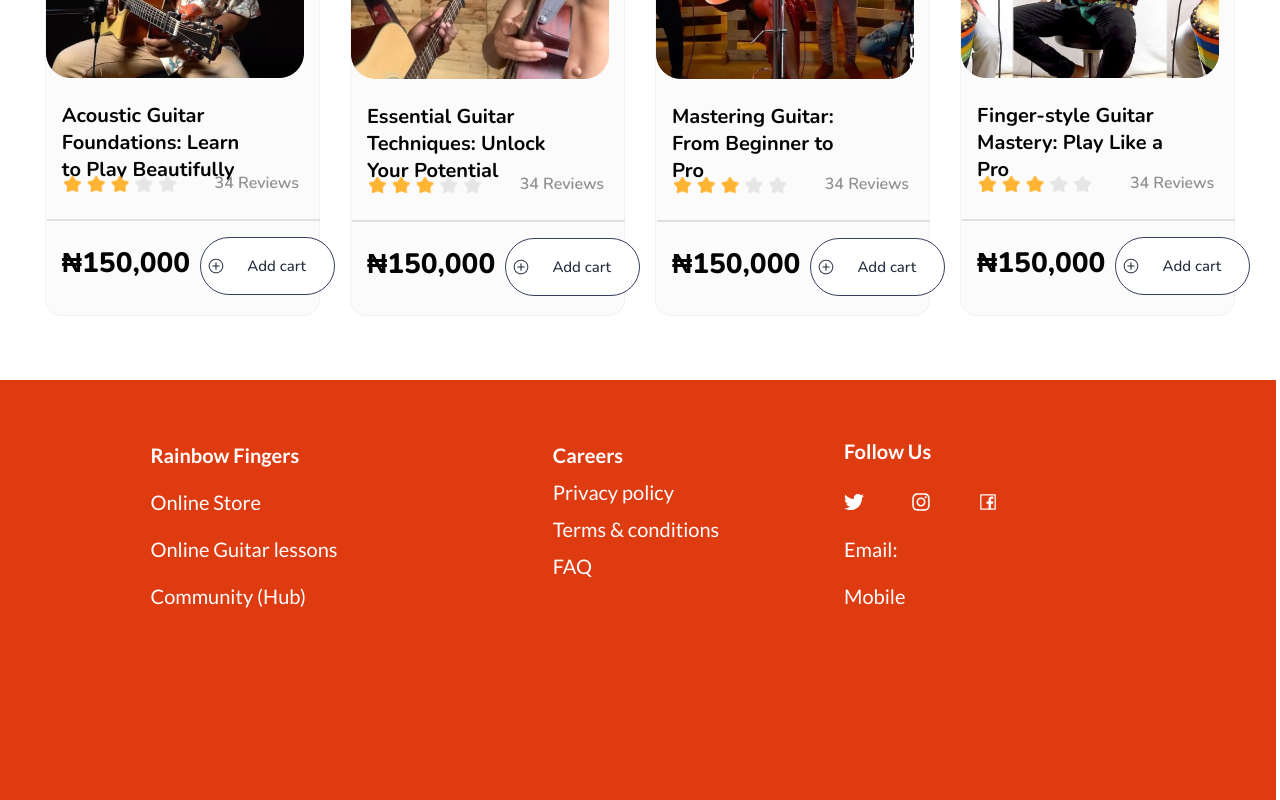
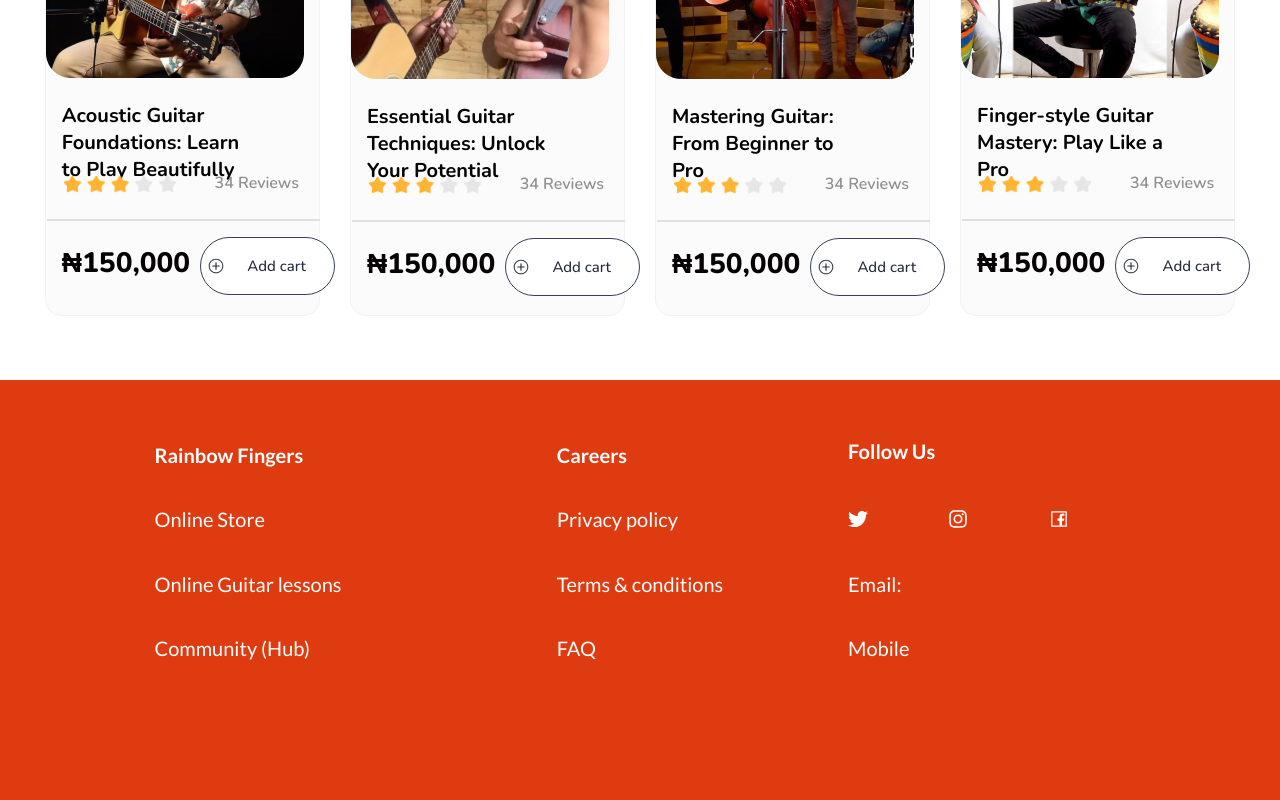
Before and after one commit to SamuelOgbonnaeze/rainbow-fingers, a Next.js app: page /Store in a window 1280 px wide. Shown: the part 2040-2840 px from the top of the page. Built offline with nearby package versions, Linux system fonts and the light colour scheme.

Commit message:
Daily commit

```diff
--- a/components/StorePage/StoreFooter.jsx
+++ b/components/StorePage/StoreFooter.jsx
@@ -2,29 +2,30 @@ import React from 'react'
 import Link from 'next/link'
 import { FaTwitter, FaInstagram } from 'react-icons/fa'
 import { AiOutlineFacebook } from 'react-icons/ai'
+import RiTwitterXFill from 'react-icons/ri'
 
 const StoreFooter = () => {
     return (
-        <div className=' w-full h-[420px] -ml-[4px] bg-[#DF3B11] text-white'>
-            <div className='grid grid-cols-2 md:grid-cols-3 gap-6  w-full mx-auto justify-between pt-[65px] px-16'>
+        <div className='w-full  h-[420px]  bg-[#DF3B11] text-white pt-[65px] '>
+            <div className='w-[90%] h-[60%] grid grid-cols-3 gap-6 mx-auto justify-between  '>
                 {/* 1st column */}
-                <div className='flex  flex-col  h-[163px]  font-lato font-normal text-[16px] lg:text-[20px] leading-[20.5px] mx-auto'>
+                <div className='flex  flex-col   font-lato font-normal text-[16px] lg:text-[20px] leading-[20.5px] mx-auto justify-between'>
                     <p className='w-full h-[20px] font-semibold'>Rainbow Fingers</p>
-                    <p className='w-full h-[20px] mt-[27px]'>Online Store</p>
-                    <p className='w-full h-[20px] mt-[27px]'>Online Guitar lessons</p>
-                    <p className='w-full h-[20px] mt-[27px]'>Community (Hub)</p>
+                    <p className='w-full h-[20px] '>Online Store</p>
+                    <p className='w-full h-[20px] '>Online Guitar lessons</p>
+                    <p className='w-full h-[20px] '>Community (Hub)</p>
                 </div>
                 {/* 2nd column */}
-                <div className='flex flex-col  h-[163px] font-lato font-normal text-[16px] lg:text-[20px] leading-[20.5px] mx-auto'>
+                <div className='flex flex-col justify-between  font-lato font-normal text-[16px] lg:text-[20px] leading-[20.5px] mx-auto'>
                     <p className='w-full h-[20px] font-semibold'>Careers</p>
-                    <p className='w-full h-[20px] mt-[17px]'>Privacy policy</p>
-                    <p className='w-full h-[20px] mt-[17px] '>Terms & conditions</p>
-                    <p className='w-full h-[20px] mt-[17px] '>FAQ</p>
+                    <p className='w-full h-[20px] '>Privacy policy</p>
+                    <p className='w-full h-[20px] '>Terms & conditions</p>
+                    <p className='w-full h-[20px] '>FAQ</p>
                 </div>
                 {/* 3rd column */}
-                <div className='flex flex-col col-span-1 h-[163px] font-lato font-normal text-[16px] lg:text-[20px] leading-[20.5px] mt-2 md:mt-0 '>
+                <div className='flex flex-col   font-lato font-normal text-[16px] lg:text-[20px] leading-[20.5px] mt-2 md:mt-0 justify-between '>
                     <p className='w-full h-[20px] font-semibold leading-[13.5px]'>Follow Us</p>
-                    <span className='w-[74px] md:w-[154px] mt-[27px] flex justify-between'>
+                    <span className='w-full md:w-[60%] flex justify-between'>
                         <Link href='/'>
                             <FaTwitter
                                 size={20}
@@ -41,8 +42,8 @@ const StoreFooter = () => {
                             />
                         </Link>
                     </span>
-                    <p className='w-full h-[20px] mt-[27px] '>Email:</p>
-                    <p className='w-full h-[20px] mt-[27px] '>Mobile</p>
+                    <p className='w-full h-[20px]  '>Email:</p>
+                    <p className='w-full h-[20px]  '>Mobile</p>
                 </div>
             </div>
         </div>
--- a/package.json
+++ b/package.json
@@ -12,7 +12,7 @@
     "next": "13.4.7",
     "react": "18.2.0",
     "react-dom": "18.2.0",
-    "react-icons": "^4.10.1",
+    "react-icons": "^4.11.0",
     "tailwind-scrollbar-hide": "^1.1.7"
   },
   "devDependencies": {
```
Also changed, not shown: 1 other file (tests, documents, lock files or other folders).
